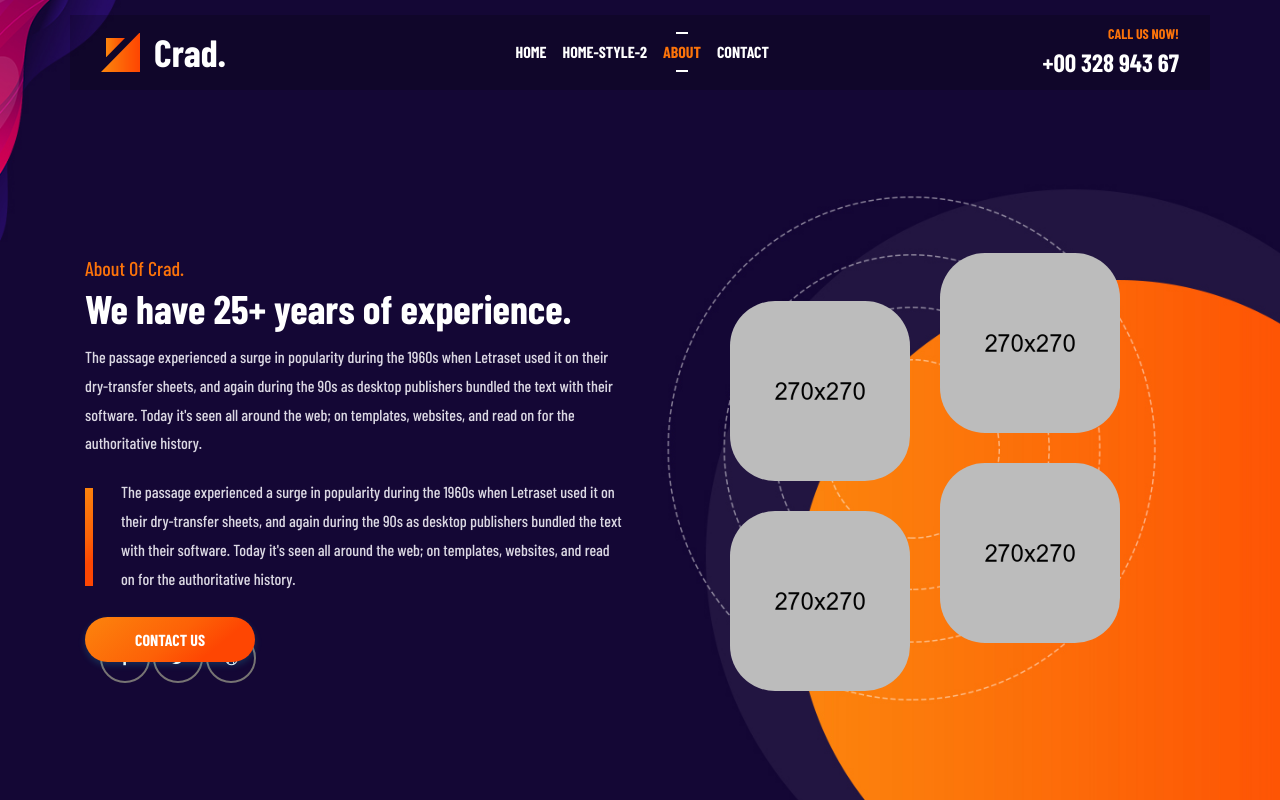
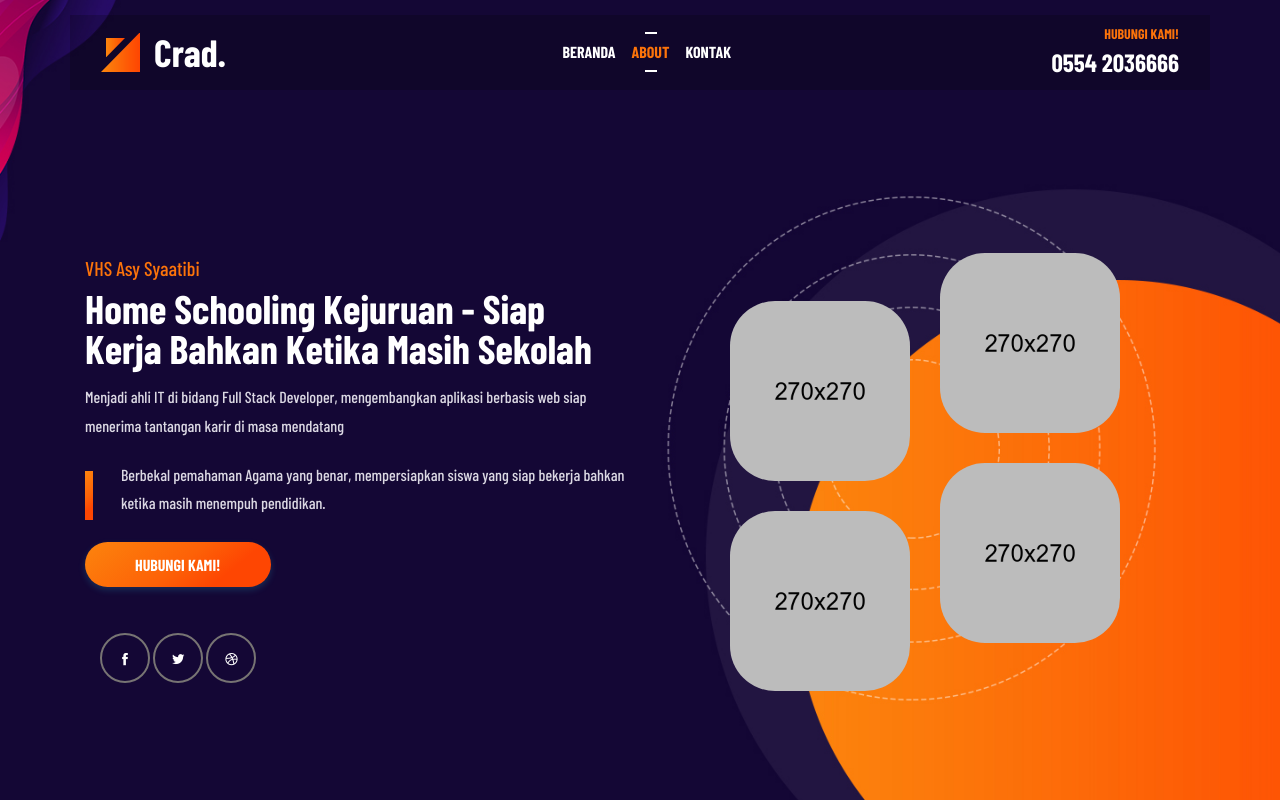
Before and after one commit to hermanjaro/syatibi.github.io, a plain HTML site: page about.html in a window 1280 px wide. Drawn offline with nearby package versions, Linux system fonts and the light colour scheme; files whose address does not match are found by name; a web font is replaced by a local one.

Commit message:
Rombak isi

```diff
--- a/about.html
+++ b/about.html
@@ -3,7 +3,7 @@
 <head>
 	<meta charset="utf-8">
 	<meta http-equiv="x-ua-compatible" content="ie=edge">
-	<title>About | Crad</title>
+	<title>VHS Asy Syaatibi</title>
 	<meta name="description" content="">
 	<meta name="viewport" content="width=device-width, initial-scale=1">
 
@@ -51,11 +51,7 @@
 					<div class="collapse navbar-collapse" id="navbarSupportedContent">
 						<ul class="navbar-nav mx-auto">
 							<li class="nav-item">
-								<a class="nav-link nav-menu" href="index.html">HOME</a>
-							</li>
-
-							<li class="nav-item">
-								<a class="nav-link nav-menu" href="index-2.html">HOME-Style-2</a>
+								<a class="nav-link nav-menu" href="index.html">BERANDA</a>
 							</li>
 
 							<li class="nav-item">
@@ -63,13 +59,13 @@
 							</li>
 
 							<li class="nav-item">
-								<a class="nav-link nav-menu" href="contact.html">CONTACT</a>
+								<a class="nav-link nav-menu" href="contact.html">KONTAK</a>
 							</li>
 						</ul>
 
 						<div class="head-contact_us">
-							<span class="head-contact-title">CALL US NOW!</span>
-							<span class="head-contact-no">+00 328 943 67</span>
+							<span class="head-contact-title">HUBUNGI KAMI!</span>
+							<span class="head-contact-no">0554 2036666</span>
 						</div>
 					</div>
 				</nav>
@@ -84,16 +80,16 @@
 				<div class="row">
 					<div class="col-sm-12 col-md-12 col-lg-6 col-xl-6">
 						<div class="title text-left">
-							<span class="about-small-title">About of Crad.</span>
-							<span class="about-main-title">We have 25+ years of experience.</span>
+							<span class="about-small-title">VHS Asy Syaatibi</span>
+							<span class="about-main-title">Home Schooling Kejuruan - Siap Kerja Bahkan Ketika Masih Sekolah</span>
 						</div>
 
 						<div class="content-text">
-							<p class="about-first-pera">The passage experienced a surge in popularity during the 1960s when Letraset used it on their dry-transfer sheets, and again during the 90s as desktop publishers bundled the text with their software. Today it's seen all around the web; on templates, websites, and read on for the authoritative history.</p>
+							<p class="about-first-pera">Menjadi ahli IT di bidang Full Stack Developer, mengembangkan aplikasi berbasis web siap menerima tantangan karir di masa mendatang</p>
 
-							<p class="about-second-pera">The passage experienced a surge in popularity during the 1960s when Letraset used it on their dry-transfer sheets, and again during the 90s as desktop publishers bundled the text with their software. Today it's seen all around the web; on templates, websites, and read on for the authoritative history.</p>
+							<p class="about-second-pera">Berbekal pemahaman Agama yang benar, mempersiapkan siswa yang siap bekerja bahkan ketika masih menempuh pendidikan.</p>
 
-							<a href="contact.html" class="btn btn-orange btn-round mt-4"> Contact Us</a>
+							<a href="contact.html" class="btn btn-orange btn-round mt-4"> Hubungi Kami!</a>
 						</div>
 					</div>
 
```
Also changed, not shown: contact.html (+11 -15 lines), index.html (+4 -4 lines).
